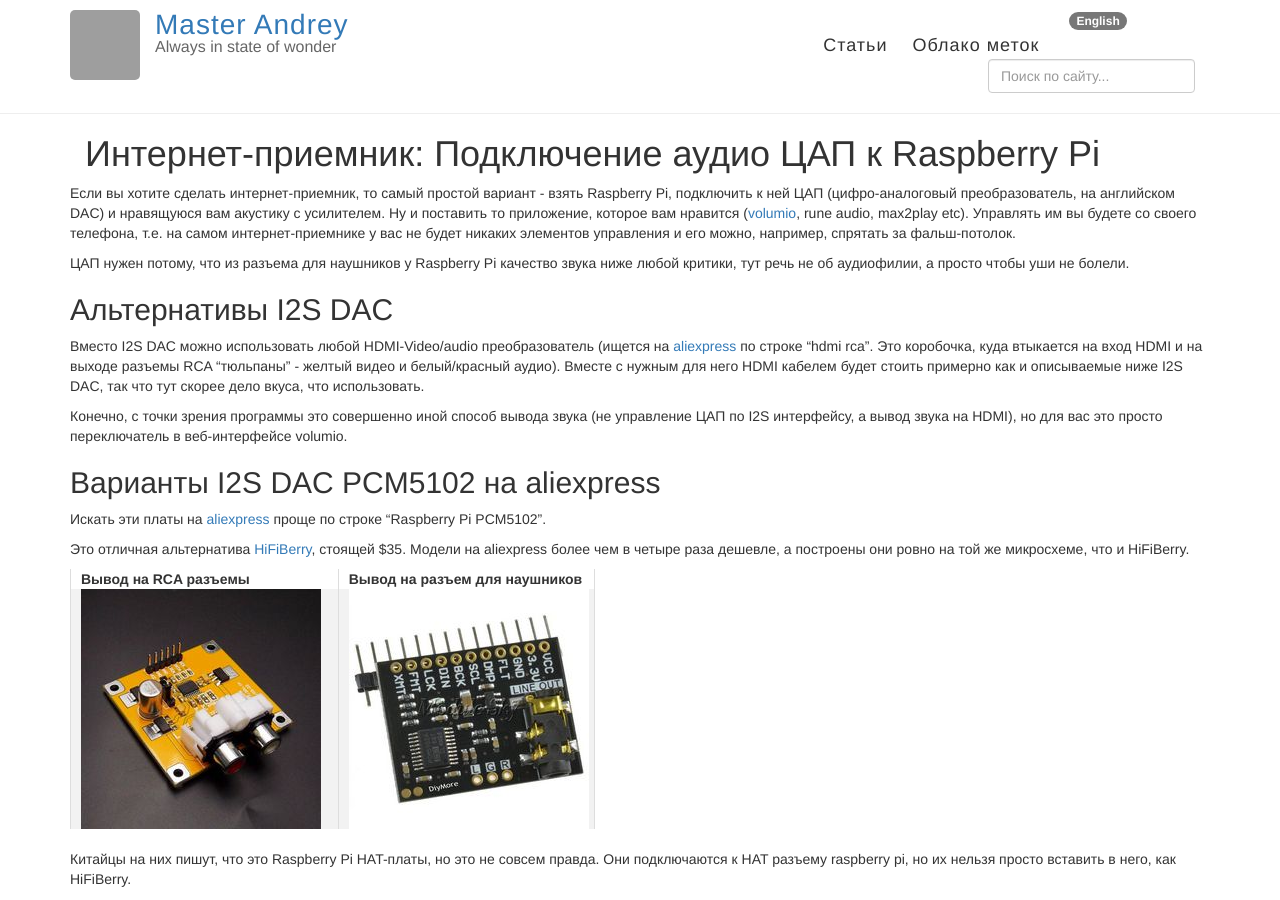
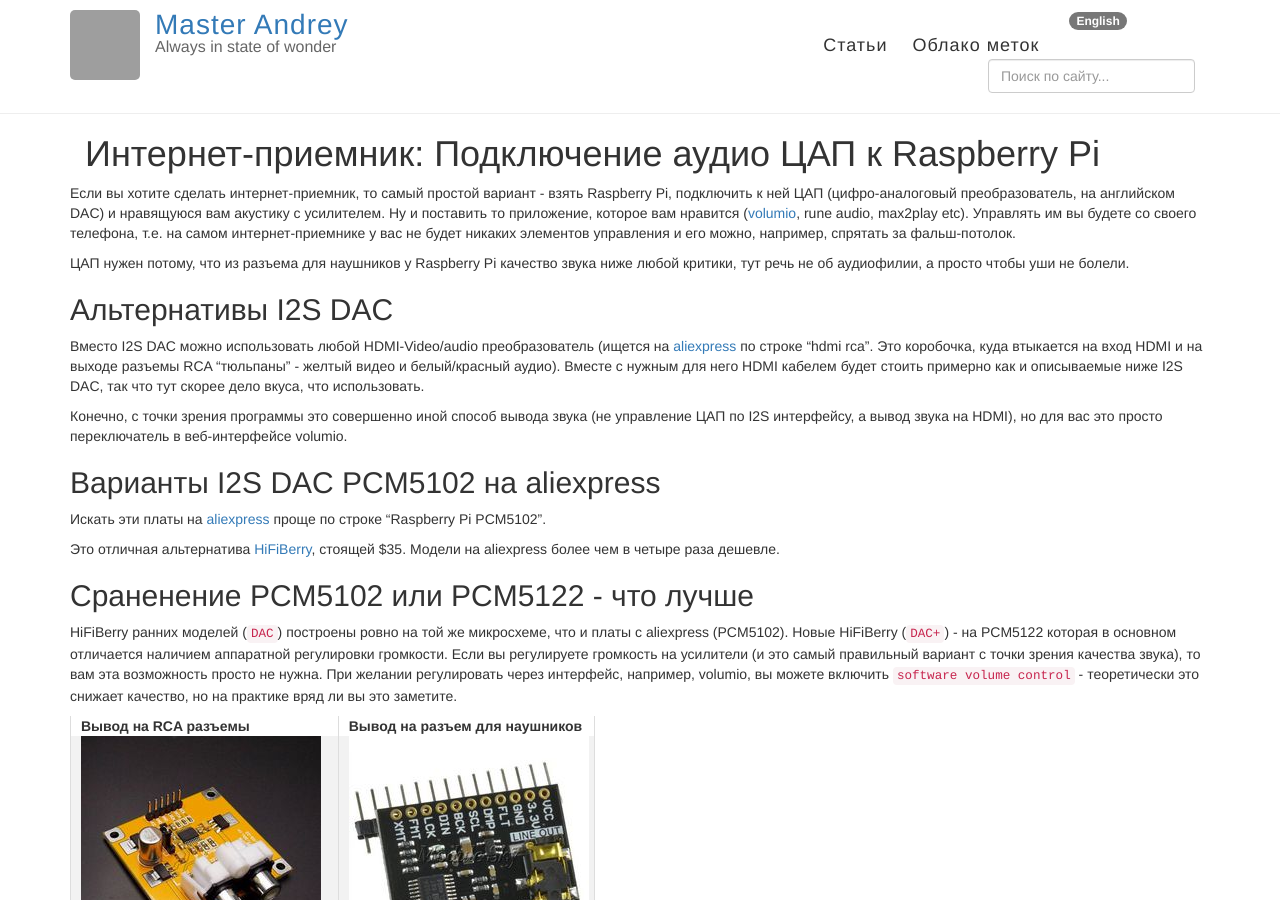
Before and after one commit to andgineer/sorokin.engineer, a Jekyll site: the page built from posts/ru/_posts/2017-04-30-dac_raspberry_pi_pcm5102.md, in a window 1280 px wide and 900 px high. Built offline with Jekyll 4.4.1, drawn with Linux system fonts in a browser that asks for light colours; nearby versions of some CDN libraries; comment, search, counter and statistics services are not loaded; grey boxes are pictures that could not be loaded.

Commit message:
About volume control on PCM5102 / PCM5122

```diff
--- a/posts/ru/_posts/2017-04-30-dac_raspberry_pi_pcm5102.md
+++ b/posts/ru/_posts/2017-04-30-dac_raspberry_pi_pcm5102.md
@@ -36,7 +36,17 @@ rune audio, max2play etc).
 
 Это отличная альтернатива [HiFiBerry](https://www.hifiberry.com/), стоящей $35.
 Модели на aliexpress более чем в четыре
-раза дешевле, а построены они ровно на той же микросхеме, что и HiFiBerry.
+раза дешевле.
+
+## Сраненение PCM5102 или PCM5122 - что лучше
+
+HiFiBerry ранних моделей (`DAC`) построены ровно на той же микросхеме, что и платы с aliexpress (PCM5102).
+Новые HiFiBerry (`DAC+`) - на PCM5122 которая в основном отличается наличием аппаратной регулировки
+громкости.
+Если вы регулируете громкость на усилители (и это самый правильный вариант с точки зрения
+качества звука), то вам эта возможность просто не нужна.
+При желании регулировать через интерфейс, например, volumio, вы можете включить `software volume control` -
+теоретически это снижает качество, но на практике вряд ли вы это заметите.
 
 | **Вывод на RCA разъемы** | **Вывод на разъем для наушников** |
 | ![](/images/PCM5102-DAC-Decoder-I2S-Player.jpg) &nbsp;&nbsp;| ![](/images/Sound-Card-I2S-PCM5102.jpg) |
```
Also changed, not shown: posts/en/_posts/2017-04-30-dac_raspberry_pi_pcm5102.md (+10 -1 lines), posts/ru/_posts/2013-02-11-kindle_display.md (+10 -0 lines), posts/ru/_posts/2017-05-18-orange_volumio.md (added, +14 -0 lines).
